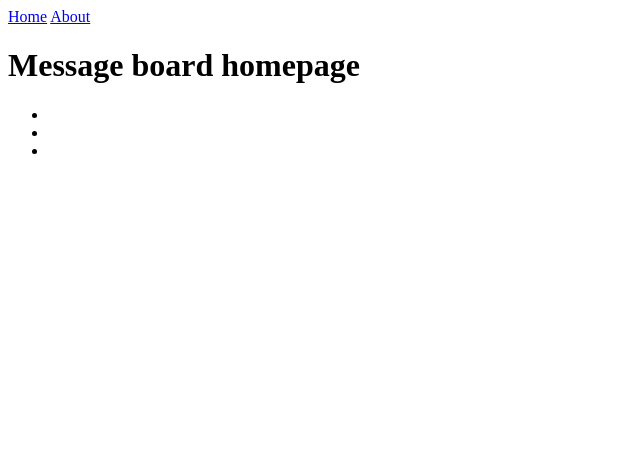
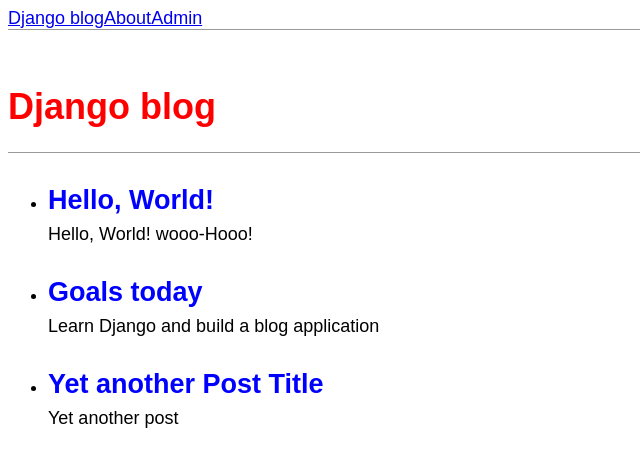
Before and after one commit to shurupyan/gjango_for_beginners_helloworld, a Django app: page / in a window 1280 px wide. Shown: the top 467 px of the page, without its empty margins (0-640 px from the left). Run offline with Django 4.2, Linux system fonts and the light colour scheme; data comes from the database, SQL or seed files in the repository.

Commit message:
Added posts css updated html templates updated Posts model

```diff
--- a/django_project/settings.py
+++ b/django_project/settings.py
@@ -120,7 +120,7 @@
 # https://docs.djangoproject.com/en/4.2/howto/static-files/
 
 STATIC_URL = "static/"
-
+STATICFILES_DIRS = [BASE_DIR / "static"]
 # Default primary key field type
 # https://docs.djangoproject.com/en/4.2/ref/settings/#default-auto-field
 
--- a/posts/models.py
+++ b/posts/models.py
@@ -1,9 +1,20 @@
 from django.db import models
+from django.urls import reverse
+from django.contrib.auth.models import User
 
 
 # Create your models here.
 class Post(models.Model):
-    text = models.TextField()
+    title = models.CharField(max_length=200, default="Post Title")
+    author = models.ForeignKey(
+        "auth.User",
+        on_delete=models.CASCADE,
+        default=User.objects.get_by_natural_key(username="admin").pk,
+    )
+    body = models.TextField()
 
     def __str__(self):
-        return self.text[:50]
+        return self.title
+
+    def get_absolute_url(self):
+        return reverse("post detail", kwargs={"pk": self.pk})
--- a/posts/tests.py
+++ b/posts/tests.py
@@ -1,4 +1,4 @@
-from django.test import TestCase, SimpleTestCase
+from django.test import TestCase
 from django.urls import reverse
 from .models import Post
 
--- /dev/null
+++ b/static/css/base.css
@@ -0,0 +1,48 @@
+/* static/css/base.css */
+body {
+    font-family: 'Source Sans Pro', sans-serif;
+    font-size: 18px;
+}
+
+header {
+    border-bottom: 1px solid #999;
+    margin-bottom: 2rem;
+    display: flex;
+}
+
+header h1 a {
+    color: red;
+    text-decoration: none;
+}
+
+.nav-left {
+    margin-right: auto;
+}
+
+.nav-right {
+    display: flex;
+    padding-top: 2rem;
+}
+
+.post-entry {
+    margin-bottom: 2rem;
+}
+
+.post-entry h2{
+    margin: 0.5rem 0;
+}
+
+.post-entry h2 a,
+.post-entry h2 a:visited{
+    color: blue;
+    text-decoration: none;
+}
+
+.post-entry h2 a:hover {
+    color: red;
+}
+
+.post-entry p {
+    margin: 0;
+    font-weight: 400;
+}
--- a/templates/base.html
+++ b/templates/base.html
@@ -1,13 +1,23 @@
 <!-- templates/about.html -->
 <!DOCTYPE html>
+{% load static %}
 <html lang="en">
 <head>
     <meta charset="UTF-8">
-    <title>Title</title>
+    <title>Django Blog</title>
+    <link rel="stylesheet" href="{% static 'css/base.css' %}">
 </head>
 <header>
-    <a href="{% url 'home' %}" target="_blank">Home</a>
+    <a href="{% url 'home' %}" target="_blank">Django blog</a>
     <a href="{% url 'about' %}" target="_blank">About</a>
+    <a href="{% url 'admin:index' %}" target="_blank">Admin</a>
 </header>
-{% block content %}{% endblock content %}
+<body>
+<header>
+    <h1><a href="{% url 'home' %}" target="_blank">Django blog</a></h1>
+</header>
+<div>
+    {% block content %}{% endblock content %}
+</div>
+</body>
 </html>
--- a/templates/home.html
+++ b/templates/home.html
@@ -2,10 +2,14 @@
 {% extends "base.html" %}
 
 {% block content %}
-<h1>Message board homepage</h1>
 <ul>
     {% for post in post_list %}
-        <li>{{ post.text }}</li>
+        <li>
+            <div class="post-entry">
+                <h2><a href="">{{ post.title }}</a> </h2>
+                <p>{{ post.body }}</p>
+            </div>
+        </li>
     {% endfor %}
 </ul>
 {% endblock content %}
```
Also changed, not shown: db.sqlite3.
